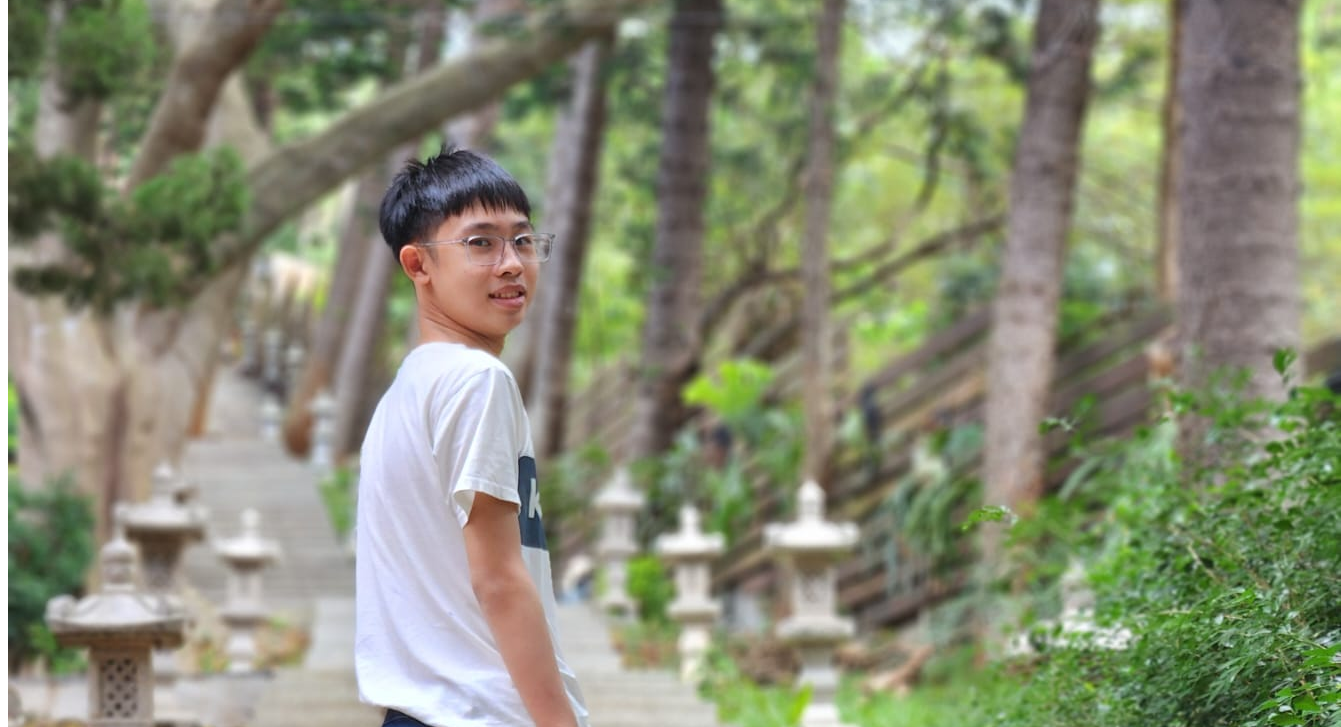
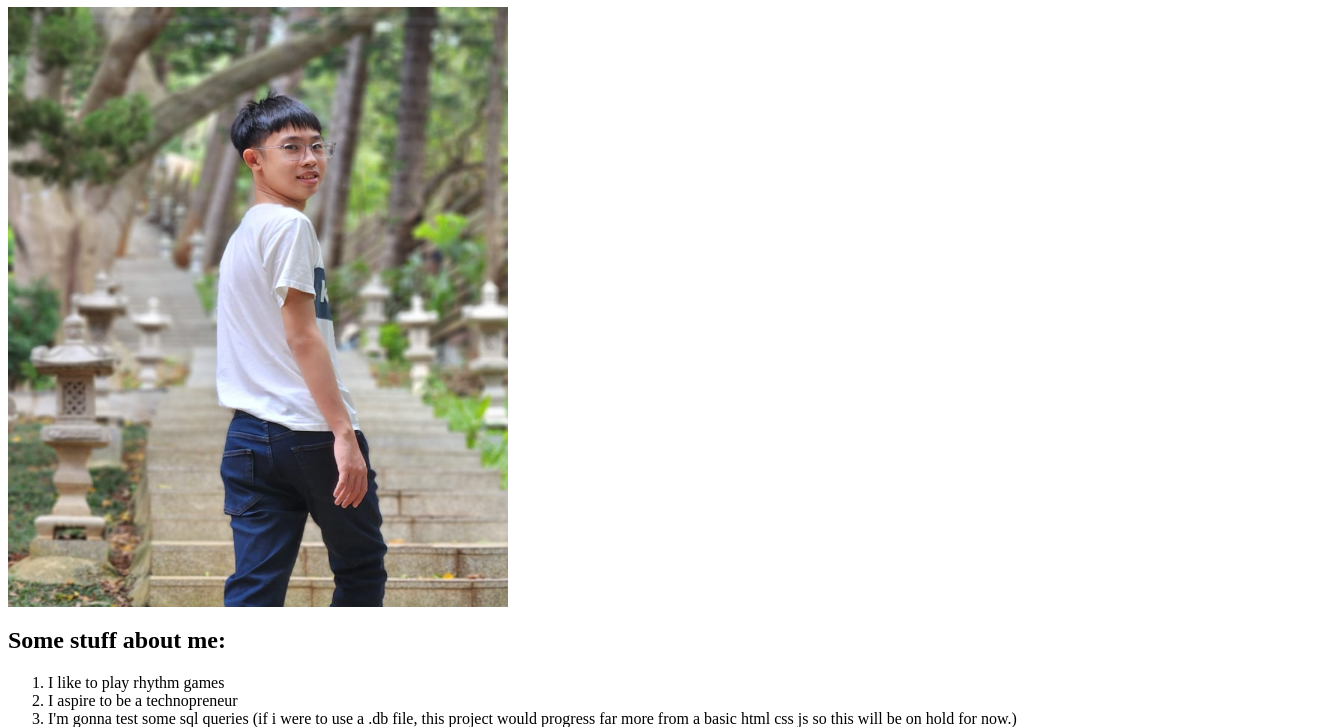
Before and after one commit to re-boot-dev/multiwork, a plain HTML site: page alex.html in a window 1280 px wide. Shown: the part 73-800 px from the top of the page, 1341 px wide, since content can reach past the window. Drawn offline with Linux system fonts and the light colour scheme.

Commit message:
minor alex update, will add more eventually

```diff
--- a/alex.html
+++ b/alex.html
@@ -1,2 +1,24 @@
-<h1>Hi, I'm Alex!</h1>
-<img src="components\images\alex.jpg" id="alex-image">
+<!DOCTYPE html>
+<html lang="en">
+<head>
+    <meta charset="UTF-8">
+    <meta name="viewport" content="width=device-width, initial-scale=1.0">
+    <link rel="stylesheet" href="styles.css">
+    <title>Alex's Page</title>
+</head>
+<body>
+    <h1>Hi, I'm Alex!</h1>
+    <div class="trim">
+        <img src="components\images\alex.jpg" class="aleximage" style="width:800px;height:900px;"/>
+    </div>
+    <h2>Some stuff about me:</h2>
+
+    <ol id="interstlist">
+        <li>I like to play rhythm games</li>
+        <li>I aspire to be a technopreneur</li>
+        <li>I'm gonna test some sql queries (if i were to use a .db file, this project would progress far more from a basic html css js so this will be on hold for now.)</li>
+
+    </ol>
+
+</body>
+</html>
--- a/styles.css
+++ b/styles.css
@@ -43,3 +43,13 @@
 .button:hover {
     background: #0056b3;
 }
+
+/*  alex's stuff */
+.trim{
+    max-width:500px;
+    max-height:600px;
+    overflow:hidden;
+}
+
+
+/*  alex's stuff ends here */
```
Also changed, not shown: 2 other files.
